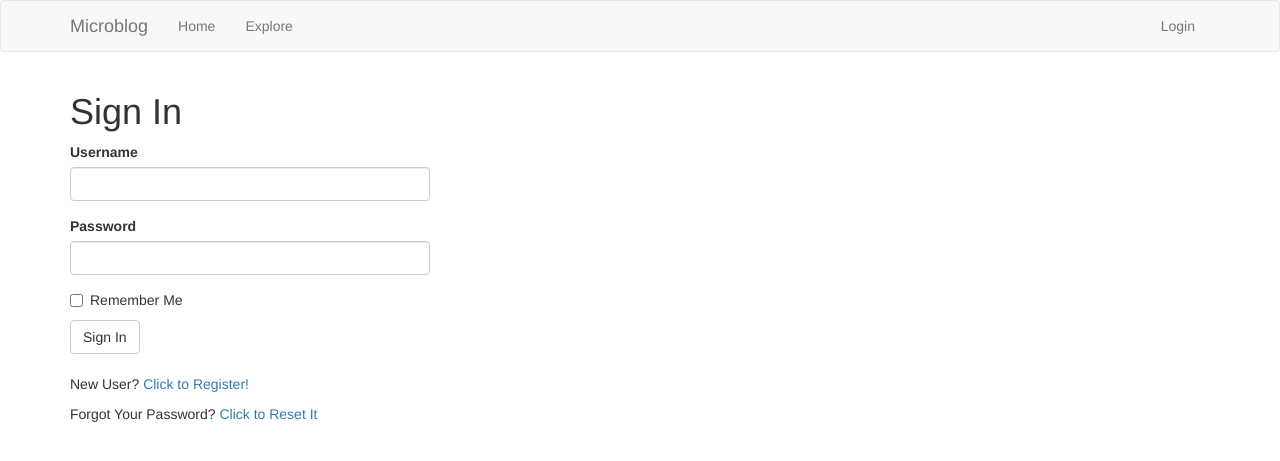
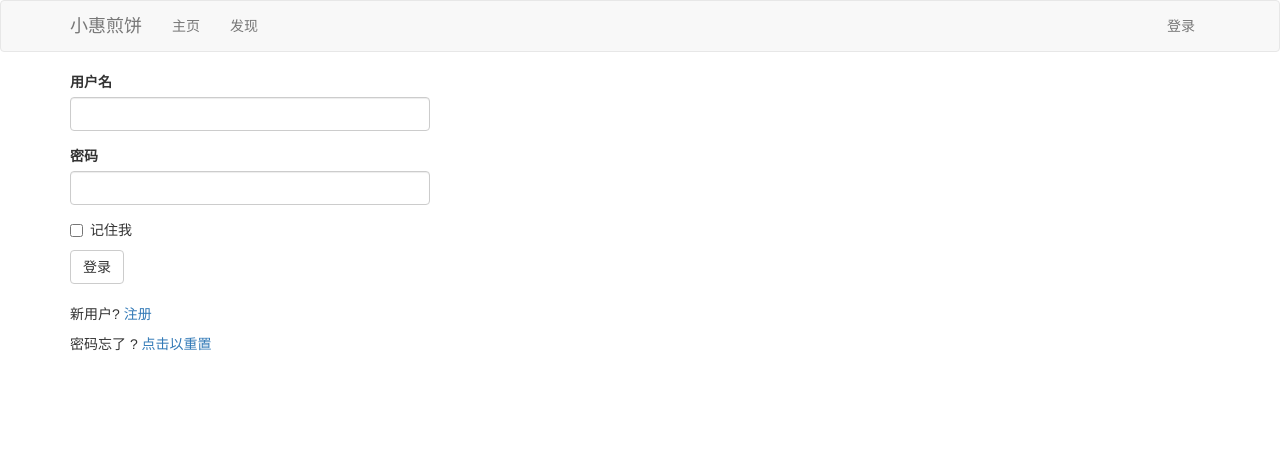
Before and after one commit to ZhangDahe/JianBing-Web, a Flask app: page /login in a window 1280 px wide. Shown: the top 461 px of the page. Run offline with Flask 2, Linux system fonts and the light colour scheme; some libraries are stand-ins or nearby versions.

Commit message:
add_Chinese

```diff
--- a/application/__init__.py
+++ b/application/__init__.py
@@ -47,7 +47,7 @@ if not app.debug:
          #   fromaddr='no-reply@' + app.config['MAIL_SERVER'],
             fromaddr= app.config['MAIL_USERNAME'],
             toaddrs=app.config['RECV_MAIL'],
-            subject='Microblog Failure',
+            subject='小站崩了',
             credentials=auth, secure=secure)
         mail_handler.setLevel(logging.ERROR)
         app.logger.addHandler(mail_handler)
@@ -61,7 +61,7 @@ if not app.debug:
     app.logger.addHandler(file_handler)
 
     app.logger.setLevel(logging.INFO)
-    app.logger.info('Microblog startup')
+    app.logger.info('小站开始')
 
 @babel.localeselector
 def get_locale():
--- a/application/email.py
+++ b/application/email.py
@@ -20,7 +20,7 @@ def send_email(subject, sender, recipients, text_body,html_body):
 def send_password_reset_email(user):
     token = user.get_reset_password_token()
     print()
-    send_email('[Microblog] Reset Your Password',
+    send_email('重置密码',
                sender=app.config['ADMINS'][0],#str类型啊
                recipients=[user.email],
                text_body=render_template('email/reset_password.txt',
--- a/application/forms.py
+++ b/application/forms.py
@@ -7,47 +7,47 @@ from application.models import User
 
 
 class LoginForm(FlaskForm):
-    username = StringField('Username', validators=[DataRequired()])
-    password = PasswordField('Password', validators=[DataRequired()])
-    remember_me = BooleanField('Remember Me')
-    submit = SubmitField('Sign In')
+    username = StringField('用户名', validators=[DataRequired()])
+    password = PasswordField('密码', validators=[DataRequired()])
+    remember_me = BooleanField('记住我')
+    submit = SubmitField('登录')
 
 
 class RegistrationForm(FlaskForm):
-    username = StringField('Username', validators=[DataRequired()])
-    email = StringField('Email', validators=[DataRequired(), Email()])
-    password = PasswordField('Password', validators=[DataRequired()])
+    username = StringField('用户名', validators=[DataRequired()])
+    email = StringField('邮箱地址', validators=[DataRequired(), Email()])
+    password = PasswordField('输入密码', validators=[DataRequired()])
     password2 = PasswordField(
-        'Repeat Password', validators=[DataRequired(), EqualTo('password')])
-    submit = SubmitField('Register')
+        '重复输入密码', validators=[DataRequired(), EqualTo('password')])
+    submit = SubmitField('注册')
 
     def validate_username(self, username):
         user = User.query.filter_by(username=username.data).first()
         if user is not None:
-            raise ValidationError('Please use a different username.')
+            raise ValidationError('该名称已存在')
 
     def validate_email(self, email):
         user = User.query.filter_by(email=email.data).first()
         if user is not None:
-            raise ValidationError('Please use a different email address.')
+            raise ValidationError('该邮件地址已存在')
 
 
 class ResetPasswordRequestForm(FlaskForm):
-    email = StringField('Email', validators=[DataRequired(), Email()])
-    submit = SubmitField('Request Password Reset')
+    email = StringField('邮箱地址', validators=[DataRequired(), Email()])
+    submit = SubmitField('重置密码')
 
 
 class ResetPasswordForm(FlaskForm):
-    password = PasswordField('Password', validators=[DataRequired()])
+    password = PasswordField('输入密码', validators=[DataRequired()])
     password2 = PasswordField(
-        'Repeat Password', validators=[DataRequired(), EqualTo('password')])
-    submit = SubmitField('Request Password Reset')
+        '重新输入密码', validators=[DataRequired(), EqualTo('password')])
+    submit = SubmitField('重置密码')
 
 
 class EditProfileForm(FlaskForm):
-    username = StringField('Username', validators=[DataRequired()])
-    about_me = TextAreaField('About me', validators=[Length(min=0, max=140)])
-    submit = SubmitField('Submit')
+    username = StringField('用户名', validators=[DataRequired()])
+    about_me = TextAreaField('自我介绍', validators=[Length(min=0, max=140)])
+    submit = SubmitField('更新')
 
     def __init__(self, original_username, *args, **kwargs):
         super(EditProfileForm, self).__init__(*args, **kwargs)
@@ -57,13 +57,13 @@ class EditProfileForm(FlaskForm):
         if username.data != self.original_username:
             user = User.query.filter_by(username=self.username.data).first()
             if user is not None:
-                raise ValidationError('Please use a different username.')
+                raise ValidationError('该名称已存在')
 
 
 class EmptyForm(FlaskForm):
-    submit = SubmitField('Submit')
+    submit = SubmitField('发表')
 
 
 class PostForm(FlaskForm):
-    post = TextAreaField('Say something', validators=[DataRequired()])
-    submit = SubmitField('Submit')
+    post = TextAreaField('想说点啥', validators=[DataRequired()])
+    submit = SubmitField('发表')
--- a/application/routes.py
+++ b/application/routes.py
@@ -29,7 +29,7 @@ def index():
         post = Post(body=form.post.data, author=current_user)
         db.session.add(post)
         db.session.commit()
-        flash('Your post is now live!')
+        flash('发布成功!')
         return redirect(url_for('index'))
     page = request.args.get('page', 1, type=int)
     posts = current_user.followed_posts().paginate(
@@ -38,7 +38,7 @@ def index():
         if posts.has_next else None
     prev_url = url_for('index', page=posts.prev_num) \
         if posts.has_prev else None
-    return render_template('index.html', title='Home', form=form,
+    return render_template('index.html', title='主页', form=form,
                            posts=posts.items, next_url=next_url,
                            prev_url=prev_url)
 
@@ -53,7 +53,7 @@ def explore():
         if posts.has_next else None
     prev_url = url_for('explore', page=posts.prev_num) \
         if posts.has_prev else None
-    return render_template('index.html', title='Explore', posts=posts.items,
+    return render_template('index.html', title='发现', posts=posts.items,
                            next_url=next_url, prev_url=prev_url)
 
 
@@ -67,7 +67,7 @@ def login():
     if form.validate_on_submit():
         user = User.query.filter_by(username=form.username.data).first()
         if user is None or not user.check_password(form.password.data):
-            flash('Invalid username or password')
+            flash('账号或密码错误')
             return redirect(url_for('login'))
 
         login_user(user, remember=form.remember_me.data)
@@ -78,7 +78,7 @@ def login():
             next_page = url_for('index')
 
         return redirect(next_page)
-    return render_template('login.html', title='Sign In', form=form)
+    return render_template('login.html', title='登录', form=form)
 
 
 @app.route('/logout')
@@ -97,9 +97,9 @@ def register():
         user.set_password(form.password.data)
         db.session.add(user)
         db.session.commit()
-        flash('Congratulations, you are now a registered user!')
+        flash('注册成功')
         return redirect(url_for('login'))
-    return render_template('register.html', title='Register', form=form)
+    return render_template('register.html', title='注册', form=form)
 
 
 @app.route('/user/<username>')
@@ -126,12 +126,12 @@ def edit_profile():
         current_user.username = form.username.data
         current_user.about_me = form.about_me.data
         db.session.commit()
-        flash('Your changes have been saved.')
+        flash('更改已保存')
         return redirect(url_for('edit_profile'))
     elif request.method == 'GET':
         form.username.data = current_user.username
         form.about_me.data = current_user.about_me
-    return render_template('edit_profile.html', title='Edit Profile',
+    return render_template('edit_profile.html', title='编辑名片',
                            form=form)
 
 
@@ -142,14 +142,14 @@ def follow(username):
     if form.validate_on_submit():
         user = User.query.filter_by(username=username).first()
         if user is None:
-            flash('User {} not found.'.format(username))
+            flash('用户 {} 未找到'.format(username))
             return redirect(url_for('index'))
         if user == current_user:
-            flash('You cannot follow yourself!')
+            flash('不能关注自己')
             return redirect(url_for('user', username=username))
         current_user.follow(user)
         db.session.commit()
-        flash('You are following {}!'.format(username))
+        flash('你已关注 {}!'.format(username))
         return redirect(url_for('user', username=username))
     else:
         return redirect(url_for('index'))
@@ -162,14 +162,14 @@ def unfollow(username):
     if form.validate_on_submit():
         user = User.query.filter_by(username=username).first()
         if user is None:
-            flash('User {} not found.'.format(username))
+            flash('用户名 {}未找到.'.format(username))
             return redirect(url_for('index'))
         if user == current_user:
-            flash('You cannot unfollow yourself!')
+            flash('不能关注自己!')
             return redirect(url_for('user', username=username))
         current_user.unfollow(user)
         db.session.commit()
-        flash('You are not following {}.'.format(username))
+        flash('你已关注 {}.'.format(username))
         return redirect(url_for('user', username=username))
     else:
         return redirect(url_for('index'))
@@ -183,10 +183,10 @@ def reset_password_request():
         user = User.query.filter_by(email=form.email.data).first()
         if user:
             send_password_reset_email(user)
-        flash('Check your email for the instructions to reset your password')
+        flash('检查邮箱地址以重置密码')
         return redirect(url_for('login'))
     return render_template('reset_password_request.html',
-                           title='Reset Password', form=form)
+                           title='重置密码', form=form)
 
 
 @app.route('/reset_password/<token>', methods=['GET', 'POST'])
@@ -200,6 +200,6 @@ def reset_password(token):
     if form.validate_on_submit():
         user.set_password(form.password.data)
         db.session.commit()
-        flash('Your password has been reset.')
+        flash('密码已重置')
         return redirect(url_for('login'))
     return render_template('reset_password.html', form=form)
--- a/application/templates/404.html
+++ b/application/templates/404.html
@@ -1,6 +1,6 @@
 {% extends "base.html" %}
 
 {% block app_content %}
-    <h1>Not Found</h1>
-    <p><a href="{{ url_for('index') }}">Back</a></p>
+    <h1>你来到了荒原</h1>
+    <p><a href="{{ url_for('index') }}">返回</a></p>
 {% endblock %}
--- a/application/templates/500.html
+++ b/application/templates/500.html
@@ -1,7 +1,7 @@
 {% extends "base.html" %}
 
 {% block app_content %}
-    <h1>An unexpected error has occurred</h1>
-    <p>The administrator has been notified. Sorry for the inconvenience!</p>
-    <p><a href="{{ url_for('index') }}">Back</a></p>
+    <h1>内部错误</h1>
+    <p>已通知站长!</p>
+    <p><a href="{{ url_for('index') }}">返回</a></p>
 {% endblock %}
--- a/application/templates/_post.html
+++ b/application/templates/_post.html
@@ -9,7 +9,7 @@
                 <a href="{{ url_for('user', username=post.author.username) }}">
                     {{ post.author.username }}
                 </a>
-                says: {{ moment(post.timestamp).fromNow() }}:
+                发表于:{{ moment().format('YYYY-MM-DD HH:mm:ss') }}:
                 <br>
                 {{ post.body }}
             </td>
--- a/application/templates/base.html
+++ b/application/templates/base.html
@@ -1,7 +1,7 @@
 {% extends 'bootstrap/base.html' %}
 
 {% block title %}
-    {% if title %}{{ title }} - Microblog{% else %}Welcome to Microblog{% endif %}
+    {% if title %}{{ title }} - 小惠煎饼{% else %}到底怎样才算好不算坏{% endif %}
 {% endblock %}
 
 {% block navbar %}
@@ -14,19 +14,19 @@
                     <span class="icon-bar"></span>
                     <span class="icon-bar"></span>
                 </button>
-                <a class="navbar-brand" href="{{ url_for('index') }}">Microblog</a>
+                <a class="navbar-brand" href="{{ url_for('index') }}">小惠煎饼</a>
             </div>
             <div class="collapse navbar-collapse" id="bs-example-navbar-collapse-1">
                 <ul class="nav navbar-nav">
-                    <li><a href="{{ url_for('index') }}">Home</a></li>
-                    <li><a href="{{ url_for('explore') }}">Explore</a></li>
+                    <li><a href="{{ url_for('index') }}">主页</a></li>
+                    <li><a href="{{ url_for('explore') }}">发现</a></li>
                 </ul>
                 <ul class="nav navbar-nav navbar-right">
                     {% if current_user.is_anonymous %}
-                    <li><a href="{{ url_for('login') }}">Login</a></li>
+                    <li><a href="{{ url_for('login') }}">登录</a></li>
                     {% else %}
-                    <li><a href="{{ url_for('user', username=current_user.username) }}">Profile</a></li>
-                    <li><a href="{{ url_for('logout') }}">Logout</a></li>
+                    <li><a href="{{ url_for('user', username=current_user.username) }}">我的</a></li>
+                    <li><a href="{{ url_for('logout') }}">登出</a></li>
                     {% endif %}
                 </ul>
             </div>
--- a/application/templates/edit_profile.html
+++ b/application/templates/edit_profile.html
@@ -2,7 +2,7 @@
 {% import 'bootstrap/wtf.html' as wtf %}
 
 {% block app_content %}
-    <h1>Edit Profile</h1>
+    <h1>编辑名片</h1>
     <div class="row">
         <div class="col-md-4">
             {{ wtf.quick_form(form) }}
--- a/application/templates/index.html
+++ b/application/templates/index.html
@@ -2,7 +2,7 @@
 {% import 'bootstrap/wtf.html' as wtf %}
 
 {% block app_content %}
-    <h1>Hi, {{ current_user.username }}!</h1>
+
     {% if form %}
     {{ wtf.quick_form(form) }}
     <br>
@@ -14,12 +14,12 @@
         <ul class="pager">
             <li class="previous{% if not prev_url %} disabled{% endif %}">
                 <a href="{{ prev_url or '#' }}">
-                    <span aria-hidden="true">&larr;</span> Newer posts
+                    <span aria-hidden="true">&larr;</span> 向前
                 </a>
             </li>
             <li class="next{% if not next_url %} disabled{% endif %}">
                 <a href="{{ next_url or '#' }}">
-                    Older posts <span aria-hidden="true">&rarr;</span>
+                    向后 <span aria-hidden="true">&rarr;</span>
                 </a>
             </li>
         </ul>
--- a/application/templates/login.html
+++ b/application/templates/login.html
@@ -2,16 +2,16 @@
 {% import 'bootstrap/wtf.html' as wtf %}
 
 {% block app_content %}
-    <h1>Sign In</h1>
+
     <div class="row">
         <div class="col-md-4">
             {{ wtf.quick_form(form) }}
         </div>
     </div>
     <br>
-    <p>New User? <a href="{{ url_for('register') }}">Click to Register!</a></p>
+    <p>新用户? <a href="{{ url_for('register') }}">注册</a></p>
     <p>
-        Forgot Your Password?
-        <a href="{{ url_for('reset_password_request') }}">Click to Reset It</a>
+        密码忘了 ?
+        <a href="{{ url_for('reset_password_request') }}">点击以重置</a>
     </p>
 {% endblock %}
--- a/application/templates/register.html
+++ b/application/templates/register.html
@@ -2,7 +2,7 @@
 {% import 'bootstrap/wtf.html' as wtf %}
 
 {% block app_content %}
-    <h1>Register</h1>
+    <h1>注册</h1>
     <div class="row">
         <div class="col-md-4">
             {{ wtf.quick_form(form) }}
--- a/application/templates/reset_password.html
+++ b/application/templates/reset_password.html
@@ -2,7 +2,7 @@
 {% import 'bootstrap/wtf.html' as wtf %}
 
 {% block app_content %}
-    <h1>Reset Your Password</h1>
+    <h1>重置密码</h1>
     <div class="row">
         <div class="col-md-4">
             {{ wtf.quick_form(form) }}
--- a/application/templates/reset_password_request.html
+++ b/application/templates/reset_password_request.html
@@ -2,7 +2,7 @@
 {% import 'bootstrap/wtf.html' as wtf %}
 
 {% block app_content %}
-    <h1>Reset Your Password</h1>
+    <h1>重置密码</h1>
     <div class="row">
         <div class="col-md-4">
             {{ wtf.quick_form(form) }}
```
Also changed, not shown: application/templates/user.html (+8 -10 lines), app.db, 2 other files.
